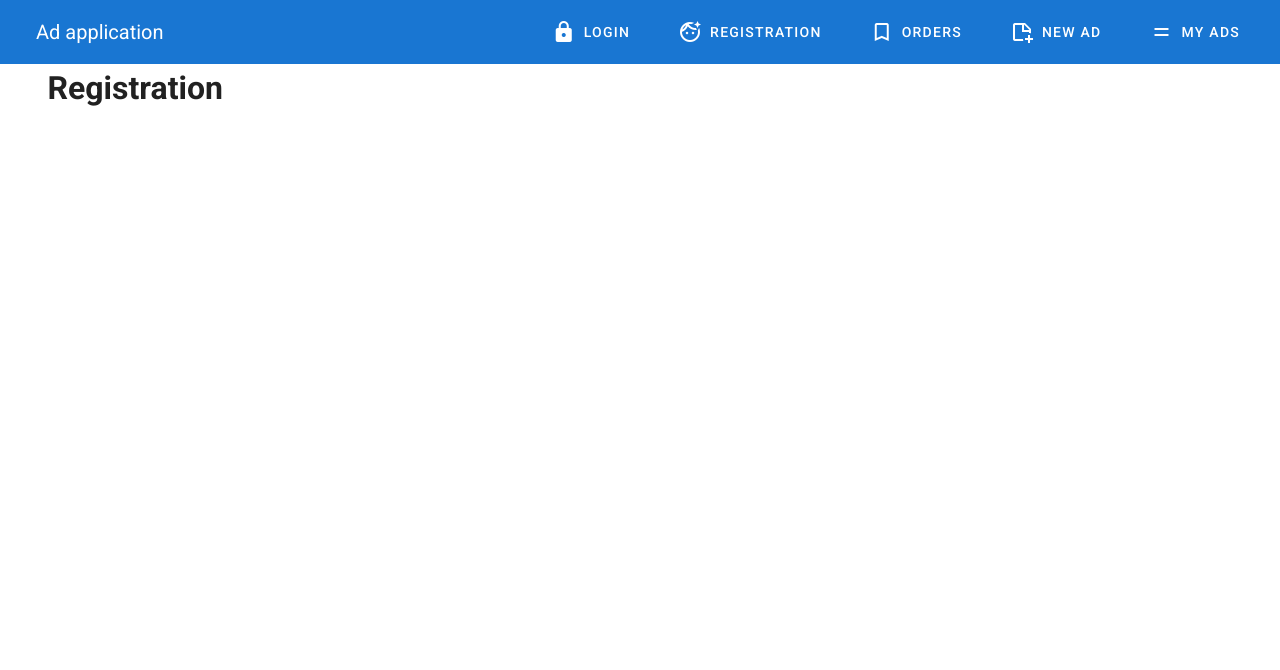
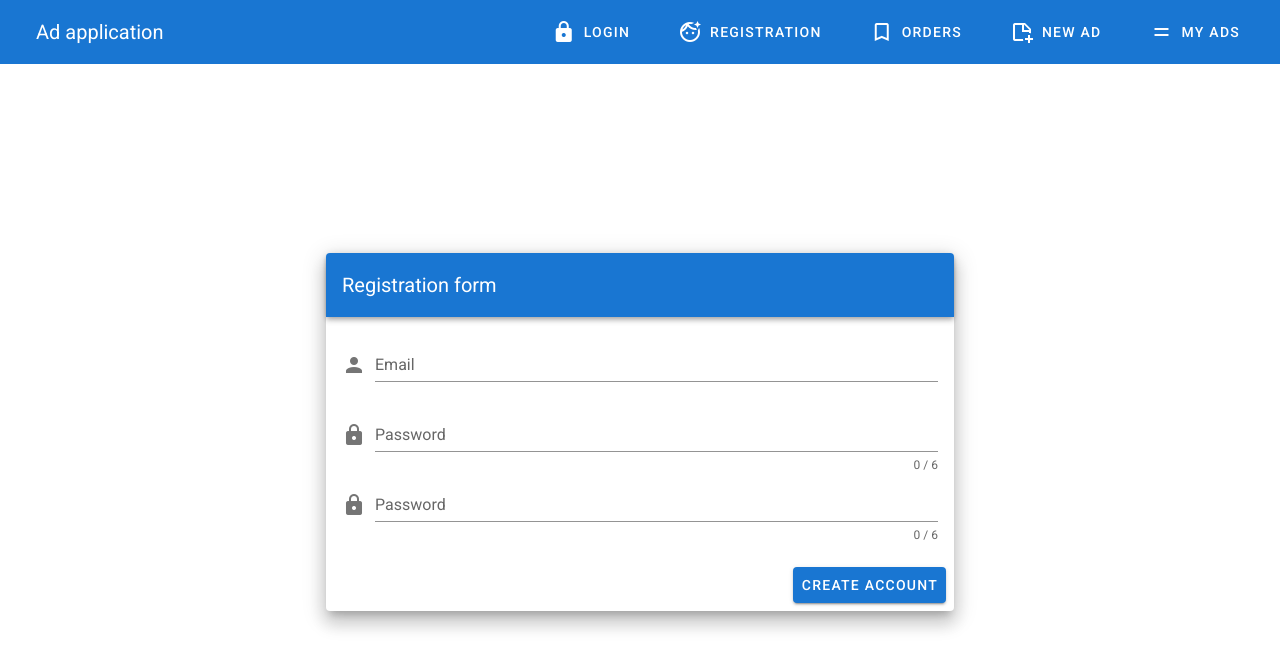
Before and after one commit to DaliyaAsel/advertisment_app, a Vue app: page /registration in a window 1280 px wide. Shown: the top 670 px of the page. Built offline with nearby package versions, Linux system fonts and the light colour scheme.

Commit message:
add pages

```diff
--- a/src/App.vue
+++ b/src/App.vue
@@ -19,10 +19,10 @@
         @click="drawer = !drawer"
         class="hidden-md-and-up"
       ></v-app-bar-nav-icon>
-      <v-toolbar-title
-        >Ad application
-        <!-- <router-link to="/" tag="span" class="pointer"
-          >Ad application</router-link> -->
+      <v-toolbar-title>
+        <router-link to="/" tag="span" class="pointer"
+          >Ad application</router-link
+        >
       </v-toolbar-title>
       <v-spacer></v-spacer>
       <v-tab
@@ -36,7 +36,6 @@
         >{{ link.title }}
       </v-tab>
     </v-app-bar>
-
     <v-main>
       <router-view></router-view>
     </v-main>
@@ -79,3 +78,9 @@ export default {
   },
 };
 </script>
+
+<style>
+.pointer {
+  cursor: pointer;
+}
+</style>
--- a/src/components/Auth/Login.vue
+++ b/src/components/Auth/Login.vue
@@ -55,7 +55,7 @@
           v => emailRegex.test(v) || 'E-mail must be valid'
         ],
         passwordRules: [
-          v => !!v || 'Password is required',
+          v => !!v || 'Password is required',  //ели пустой инпут, то сообщение об ошибке
           v => (v && v.length >= 6) || 'Password must be equal or more than 6 characters'
         ]
       }
--- a/src/components/Auth/Registration.vue
+++ b/src/components/Auth/Registration.vue
@@ -1,15 +1,90 @@
 <template>
-  <v-container>
-    <v-row>
-      <v-flex>
-        <h1>Registration</h1>
+  <v-container fluid fill-height>
+    <v-layout align-center justify-center>
+      <v-flex xs12 sm8 md6>
+        <v-card class="elevation-12">
+          <v-toolbar dark color="primary">
+            <v-toolbar-title>Registration form</v-toolbar-title>
+          </v-toolbar>
+          <v-card-text>
+            <v-form v-model="valid" ref="form" lazy-validation>
+              <v-text-field
+                prepend-icon="mdi-account"
+                name="email"
+                label="Email"
+                type="email"
+                v-model="email"
+                :rules="emailRules"
+              ></v-text-field>
+              <v-text-field
+                prepend-icon="mdi-lock"
+                name="password"
+                label="Password"
+                type="password"
+                :counter="6"
+                v-model="password"
+                :rules="passwordRules"
+              ></v-text-field>
+              <v-text-field
+                prepend-icon="mdi-lock"
+                name="confirm-password"
+                label="Password"
+                type="password"
+                :counter="6"
+                v-model="confirmPassword"
+                :rules="confirmPasswordRules"
+              ></v-text-field>
+            </v-form>
+          </v-card-text>
+          <v-card-actions>
+            <v-spacer></v-spacer>
+            <v-btn color="primary" @click="onSubmit" :disabled="!valid"
+              >Create account</v-btn
+            >
+          </v-card-actions>
+        </v-card>
       </v-flex>
-    </v-row>
+    </v-layout>
   </v-container>
 </template>
 
 <script>
+const emailRegex = /^\w+([.-]?\w+)*@\w+([.-]?\w+)*(\.\w{2,3})+$/;
+
 export default {
+  data() {
+    return {
+      email: "",
+      password: "",
+      confirmPassword: "",
+      valid: false,
+      emailRules: [
+        (v) => !!v || "E-mail is required",
+        (v) => emailRegex.test(v) || "E-mail must be valid",
+      ],
+      passwordRules: [
+        (v) => !!v || "Password is required", //ели пустой инпут, то сообщение об ошибке
+        (v) =>
+          (v && v.length >= 6) ||
+          "Password must be equal or more than 6 characters",
+      ],
+      confirmPasswordRules: [
+         (v) => !!v || "Password is required",
+         (v) => v === this.password || 'Password should match'
+      ],
+    };
+  },
+  methods: {
+    onSubmit() {
+      if (this.$refs.form.validate()) {
+        const user = {
+          email: this.email,
+          password: this.password,
+        };
 
+        console.log(user);
+      }
+    },
+  },
 };
 </script>
--- a/src/components/Home.vue
+++ b/src/components/Home.vue
@@ -1,15 +1,83 @@
 <template>
-  <v-container>
-    <v-layout row>
-      <v-flex>
-        <h1>Home</h1>
-      </v-flex>
-    </v-layout>
-  </v-container>
+  <div>
+    <v-container fluid>
+      <v-layout row>
+        <v-flex xs12>
+          <v-carousel>
+            <v-carousel-item v-for="ad in ads" :key="ad.id" :src="ad.imageSrc">
+              <div class="carusel-link">
+                <v-btn class="error" :to="'/ad/' +ad.id">{{ad.title}}</v-btn>
+              </div>
+            </v-carousel-item>
+          </v-carousel>
+        </v-flex>
+      </v-layout>
+    </v-container>
+
+    <v-container grid-list-lg>
+      <v-layout row wrap>
+        <v-flex xs12 sm6 md4 v-for="ad in ads" :key="ad.id" :src="ad.imageSrc">
+          <v-card class="mx-auto" max-width="344">
+            <v-img :src="ad.imageSrc" height="200px"></v-img>
+            <v-card-title primary-title>
+              <div>
+                <h3>{{ ad.title }}</h3>
+                <div>{{ ad.description }}</div>
+              </div>
+            </v-card-title>
+            <v-card-actions>
+              <v-spacer></v-spacer>
+              <v-btn text :to="'/ad/' + ad.id"> Open </v-btn>
+              <v-btn raised class="primary" text> Buy </v-btn>
+            </v-card-actions>
+          </v-card>
+        </v-flex>
+      </v-layout>
+    </v-container>
+  </div>
 </template>
 
 <script>
 export default {
-
+  data() {
+    return {
+      ads: [
+        {
+          title: "First ad",
+          description: "Hellow I'am descr",
+          promo: false,
+          imageSrc: "https://cdn.vuetifyjs.com/images/carousel/squirrel.jpg",
+          id: "123",
+        },
+        {
+          title: "Second ad",
+          description: "Hellow I'am descr",
+          promo: true,
+          imageSrc: "https://cdn.vuetifyjs.com/images/carousel/bird.jpg",
+          id: "124",
+        },
+        {
+          title: "Third  ad",
+          description: "Hellow I'am descr",
+          promo: true,
+          imageSrc: "https://cdn.vuetifyjs.com/images/carousel/planet.jpg",
+          id: "125",
+        },
+      ],
+    };
+  },
 };
 </script>
+
+<style  scoped>
+.carusel-link {
+  position: absolute;
+  left: 50%;
+  bottom: 50px;
+  background: rgba(0, 0, 0, 0.5);
+  transform: translate(-50%, 0);
+  padding: 5px 15px;
+  border-top-left-radius: 5px;
+  border-top-right-radius: 5px;
+}
+</style>
--- a/src/components/User/Orders.vue
+++ b/src/components/User/Orders.vue
@@ -1,8 +1,29 @@
 <template>
   <v-container>
     <v-row>
-      <v-flex>
-        <h1>Orders</h1>
+      <v-flex xs12 sm6 offset-sm-3>
+        <v-list subheader two-line flat>
+          <h1 class="text--secondary mb-3">Orders</h1>
+          <v-list-item-group>
+            <v-list-item v-for="order in orders" :key="order.id">
+              <v-list-item-action>
+                <!-- :input-value="order.done  отмечен чек-бокс или нет  -->
+                <v-checkbox
+                  color="success"
+                  @change="markDone(order)"
+                  :input-value="order.done"
+                ></v-checkbox>
+              </v-list-item-action>
+              <v-list-item-content>
+                <v-list-item-title>{{ order.name }}</v-list-item-title>
+                <v-list-item-subtitle>{{ order.phone }}</v-list-item-subtitle>
+              </v-list-item-content>
+              <v-list-item-action>
+                <v-btn class="primary" :to="'/ad/' + order.adId">Open</v-btn>
+              </v-list-item-action>
+            </v-list-item>
+          </v-list-item-group>
+        </v-list>
       </v-flex>
     </v-row>
   </v-container>
@@ -10,6 +31,30 @@
 
 <script>
 export default {
-
+  data() {
+    return {
+      orders: [
+        {
+          id: "fdfd",
+          name: "Asel",
+          phone: "8-923-730-0671",
+          adId: "23",
+          done: false,
+        },
+        {
+          id: "fdfefdd",
+          name: "Busel",
+          phone: "8-923-730-0671",
+          adId: "24",
+          done: false,
+        },
+      ],
+    };
+  },
+  methods: {
+    markDone(order) {
+      order.done = true;
+    },
+  },
 };
 </script>
```
